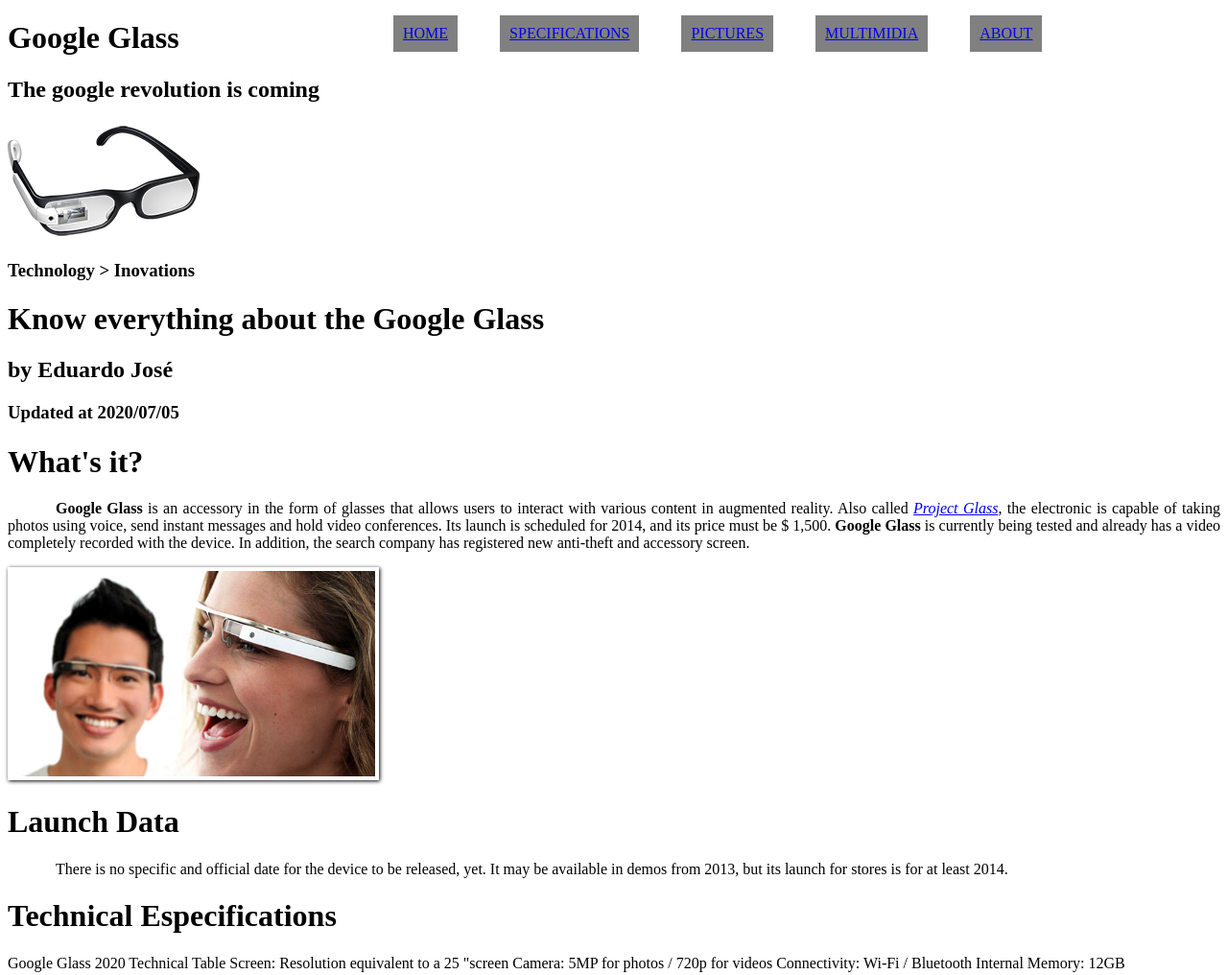
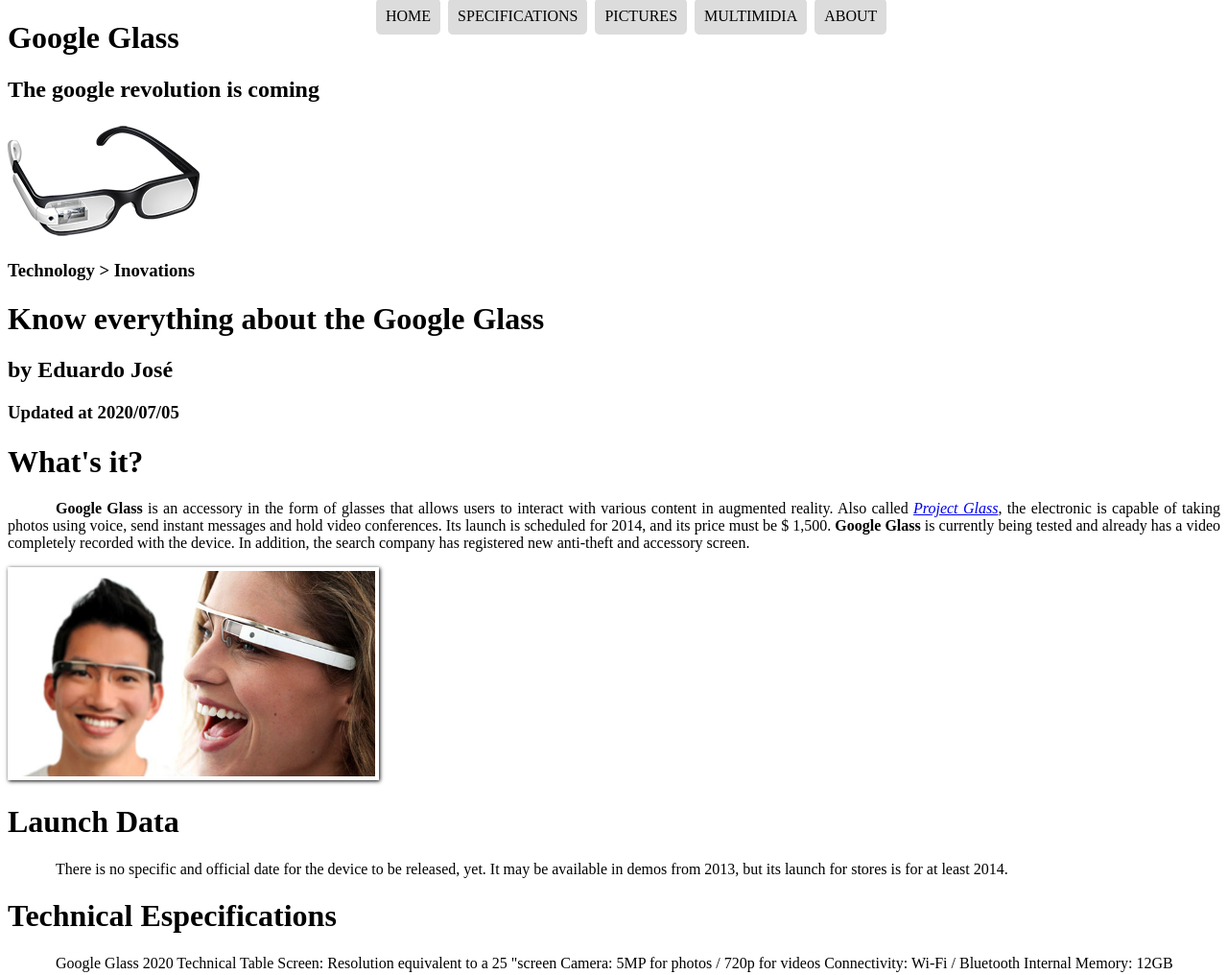
Before and after one commit to Duduxs/Google-Glass-website, a plain HTML site: page _project/_html/index.html in a window 1280 px wide. Shown: the top 1016 px of the page at 96% size. Drawn offline with Linux system fonts and the light colour scheme.

Commit message:
Visual Effects in the nav

```diff
--- a/_project/_css/style.css
+++ b/_project/_css/style.css
@@ -2,6 +2,7 @@
 p{
     text-align: justify;
     text-indent: 50px;
+
 }
 img#picture-subtitle{
 
@@ -12,9 +13,11 @@ img#picture-subtitle{
     height:100%;
     max-width: 30%;
 
+
+
 }
-
-nav#menu ul{
+/*Nav*/
+#menu ul{
     list-style: none;
     text-transform: uppercase;
     position: absolute;
@@ -23,15 +26,29 @@ nav#menu ul{
 
 }
 
-nav#menu li{
+#menu li{
     display:inline-block;
-    background-color: gray;
+    background-color: rgba(128, 128, 128, 0.274);
     padding: 10px;
-    margin: 20px;
+    margin: 2px;
+    text-decoration: none;
+    border-radius: 4pt;
 
 }
 
-nav#menu h1{
-    display: none;
+#menu li:hover{
+    background: #606060;
+    transition: 1s;
+}
+
+#menu a{
+    text-decoration: none;
+    color: black;
 
 }
+
+#menu a:hover{
+    color: rgb(255, 255, 255);
+
+}
+/*Nav*/
--- a/_project/_html/index.html
+++ b/_project/_html/index.html
@@ -22,7 +22,6 @@
         <img src="../_images/glass-black-sma.png" alt="">
 
         <nav id="menu">
-            <h1>Menu</h1>
             <ul>
 
                 <li><a href="index.html" rel="next">Home</a></li>
@@ -64,12 +63,14 @@
 
     <h1>Technical Especifications</h1>
 
+    <p>
         Google Glass 2020 Technical Table
 
         Screen: Resolution equivalent to a 25 "screen
         Camera: 5MP for photos / 720p for videos
         Connectivity: Wi-Fi / Bluetooth
         Internal Memory: 12GB
+    </p>
 
     <h1>How this work</h1>
     <p>
@@ -91,6 +92,7 @@
 
     Outras Notícias
     Vídeo mais recente
+
 
     [AQUI ENTRA UM VÍDEO]
 
```
Lines whose indentation alone changed are shown as unchanged.
